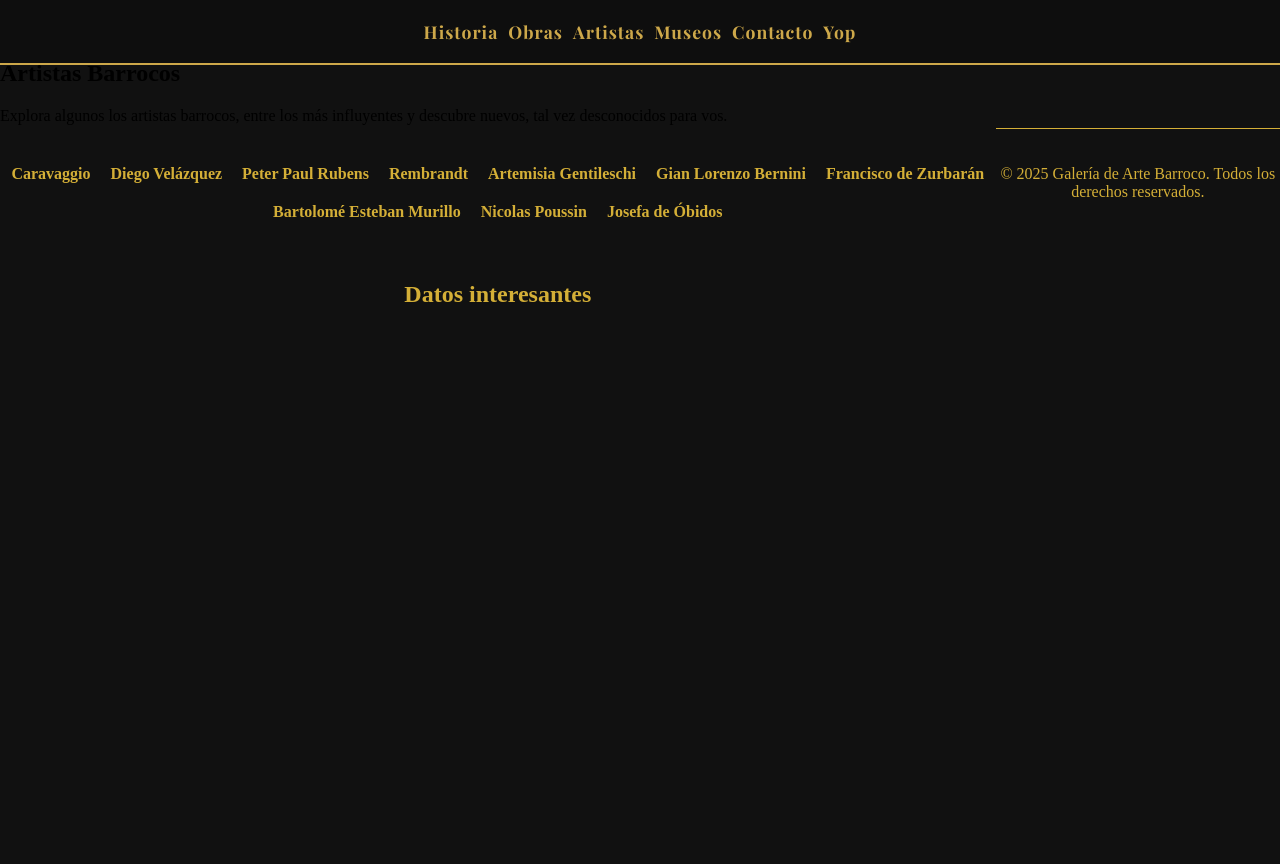
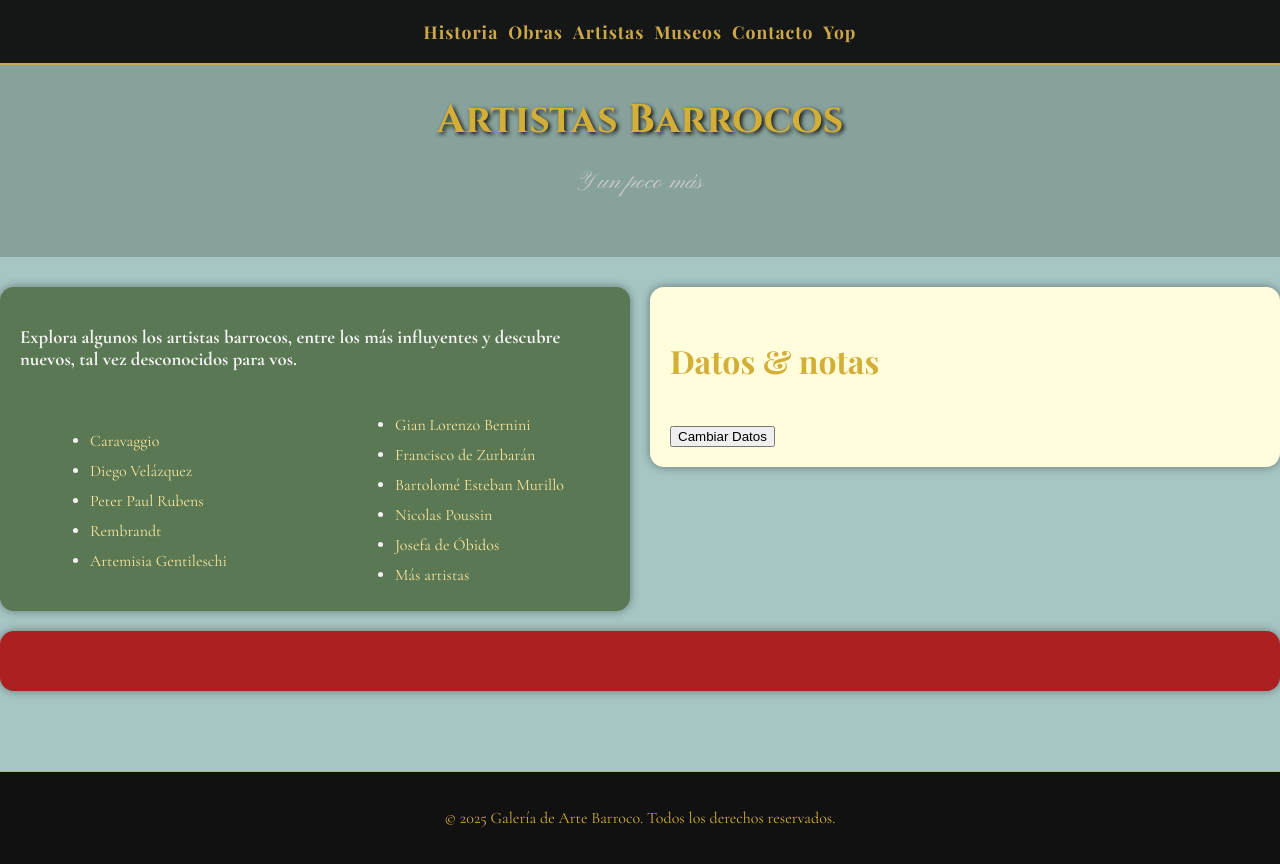
Before and after one commit to kiara-ev/TP2---Barroco, a plain HTML site: page artistas.html in a window 1280 px wide. Before the commit the page ends 800 px from the top, so only its background shows below. Drawn offline with nearby package versions, Linux system fonts and the light colour scheme.

Commit message:
Modificar cambios

```diff
--- a/artistas.html
+++ b/artistas.html
@@ -31,12 +31,17 @@
         </nav>
  </header>
 
-   <main>
-    <section class="intro">
+    <div class="container">
+    <section class="poster">
       <h1>Artistas Barrocos</h1>
-      <p>Explora algunos los artistas barrocos, entre los más influyentes y descubre nuevos, tal vez desconocidos para vos.</p>
+      <h2>Y un poco más</h2>
     </section>
+    </div>
 
+    <main class="grid">
+
+    <article class="panel">
+      <h3>Explora algunos los artistas barrocos, entre los más influyentes y descubre nuevos, tal vez desconocidos para vos.</h3>
     <section class="listado-artistas">
       <ul>
         <li><a href="https://es.wikipedia.org/wiki/Caravaggio" target="_blank">Caravaggio</a></li>
@@ -49,17 +54,36 @@
         <li><a href="https://es.wikipedia.org/wiki/Bartolom%C3%A9_Esteban_Murillo" target="_blank">Bartolomé Esteban Murillo</a></li>
         <li><a href="https://es.wikipedia.org/wiki/Nicolas_Poussin" target="_blank">Nicolas Poussin</a></li>
         <li><a href="https://es.wikipedia.org/wiki/Josefa_de_%C3%93bidos" target="_blank">Josefa de Óbidos</a></li>
+        <li><a href="https://www.wikiart.org/es/artists-by-art-movement/barroco#!#resultType:masonry" target="_blank">Más artistas</a></li>
       </ul>
     </section>
+    </article>
 
-    <section class="datos-interesantes">
-      <h2>Datos interesantes</h2>
-      <p id="dato"></p>
-    </section>
+    <aside class="panel light">
+      <div class="texto">
+          <h3 id="datos-random">Datos & notas</h3>
+
+          <p id="parrafo-1"></p>
+          <p id="parrafo-2"></p>
+          <p id="parrafo-3"></p>
+        </div>
+
+        <div>
+          <button id="cambiarDatos">
+            Cambiar Datos
+          </button>
+        </div>
+      </aside>
+
+      <section class="panel wide">
+
+
+      </section>
   </main>
 
   <footer>
     <p>&copy; 2025 Galería de Arte Barroco. Todos los derechos reservados.</p>
   </footer>
+  <script src="js/script.js"></script>
 </body>
 </html>
--- a/css/sartistas.css
+++ b/css/sartistas.css
@@ -1,13 +1,11 @@
 body {
     margin: 0;
-    background-color: #111;
-    display: flex;
-    justify-content: center;
-    align-items: center;
-    min-height: 100%;
-    height: auto;
-    padding: 40px 0;
+    font-family: "cormorant garamond", serif;
+    background-color: #2b76716a;
+    color: #f4f4f4;
     box-sizing: border-box;
+    margin: 0;
+    padding: 0;
 }
 
 /*── ⋆⋅☆⋅⋆ ──── ⋆⋅☆⋅⋆ ──────⋆⋅☆⋅⋆──
@@ -42,27 +40,118 @@ nav a:hover {
     text-shadow: 0 0 10px #cda84a;
 }
 
-.listado-artistas ul {
+.conteiner {
+    width: 100%;
+    max-width: 13000px;
+    margin: 0 auto;
+    padding-top: 90px;
+}
+
+.poster {
+  text-align: center;
+  padding: 60px 20px 40px;
+  background: #596a6266 ;
+  color : #d4af37;
+}
+
+.poster h1 {
+  font-size: 2.5rem;
+  text-shadow: #0d0d0d 2px 2px 4px;
+  margin-bottom: 10px;
+  font-family:'Cinzel', serif;
+}
+
+.poster h2 {
+  font-size: 1.5rem;
+  color: #ccc;
+  font-weight: normal;
+  font-family:'pinyon script', cursive;
+}
+
+.grid {
   display: flex;
   flex-wrap: wrap;
+  gap: 20px;
   justify-content: center;
-  list-style: none;
-  padding: 0;
-  gap: 20px;
-  margin: 40px 0;
+  align-items: flex-start;
+  margin: 30px 0 80px;
 }
 
-.listado-artistas li a {
-  color: #d4af37;
-  font-weight: bold;
-  text-decoration: none;
-  transition: color 0.3s;
+.panel {
+  background: #5B7854;
+  border-radius: 14px;
+  box-shadow: 0 0 10px rgba(0, 0, 0, 0.4);
+  padding: 20px;
+  flex: 1 1 280px;
+  display: flex;
+  flex-direction: column;
+  gap: 12px;
+  transition: transform 0.3s ease, box-shadow 0.3s ease;
 }
 
-.listado-artistas li a:hover {
+.panel.light {
+  background: #FFFDDC;
+}
+
+.panel.wide {
+  flex-basis: 100%;
+  display: flex;
+  justify-content: space-between;
+  align-items: stretch;
+  gap: 20px;
+  background: #AD2022;
+  padding: 30px;
+}
+
+.listado-artistas{
+  columns: 2;
+  column-gap: 50px;
+  padding-left: 30px;
+  margin-top: 15px;
+  list-style-type: disc;
+}
+
+.listado-artistas li{
+  margin-bottom: 10px;
+  break-inside: avoid; /*esto evita que el nombre se corte entre columnas*/
+}
+
+.listado-artistas a {
+  text-decoration: none;
+  color: #f9e79f;
+}
+
+.listado-artistas a:hover {
   color: #fff;
   text-decoration: underline;
 }
+
+.texto h3 {
+  color: #d4af37;
+  font-family: 'playfair display', serif;
+  font-size: 2rem;
+}
+
+.texto p {
+  margin-bottom: 12px;
+  font-size: 0.95rem;
+  color: #000;
+  font-family: 'cormorant garamond', serif;
+}
+
+.button {
+  background: #d4af37;
+  color: #000;
+  font-weight: bold;
+  border: none;
+  border-radius: 8px;
+  padding: 10px 20px;
+}
+
+.button:hover {
+  background: #f0d98a;
+}
+
 
 .datos-interesantes {
   text-align: center;
--- a/js/script.js
+++ b/js/script.js
@@ -52,13 +52,36 @@ const datos = [
       "Para lograr efectos fieles de profundidad, utilizaba técnicas como el sfumato y la perspectiva.",
       "Se muestra fuertemete la crisis de la sociedad, justamente porque fue en el contexto que nacio.",
       "El barroco no solo fue pintura y escultura, también se manifestó en la literatura, el teatro y la arquitectura.",
-
     ];
 
-    function cambiarDato() {
-      const indice = Math.floor(Math.random() * datos.length);
-      document.getElementById('dato').textContent = datos[indice];
+    //Se copian los datos en un array
+    let datosRestantes = [...datos];
+
+    //Se toman 3 datos distintos
+    function mostrar3Datos() {
+      if (datosRestantes.length < 3) {
+        datosRestantes = [...datos];
+      } //esto es para su quedan menos de 3 datos, se reinicia el array :p
+
+      const seleccionados = [];
+      for (let i = 0; i < 3; i++) {
+        const indice = Math.floor(Math.random() * datosRestantes.length);
+        seleccionados.push(datosRestantes[indice]);
+        datosRestantes.splice(indice, 1); //elimina datos para que no se repitan
+      }
+      return seleccionados;
     }
 
-    cambiarDato(); // al cargar
-    setInterval(cambiarDato, 5000); // cambia cada 5 segundos
+    //Función para actualizar los parrafos :P
+      function cambiarDato() {
+      const nuevos = mostrar3Datos();
+      document.getElementById("dato1").textContent = nuevos[0];
+      document.getElementById("dato2").textContent = nuevos[1];
+      document.getElementById("dato3").textContent = nuevos[2];
+    }
+
+    //Mostrar en la pag los 3 datos al cargar
+    window.addEventListener('DOMContentLoaded', cambiarDato);
+
+    //Botón ;P
+    document.getElementById("cambiarDatos").addEventListener("click", cambiarDato);
```
